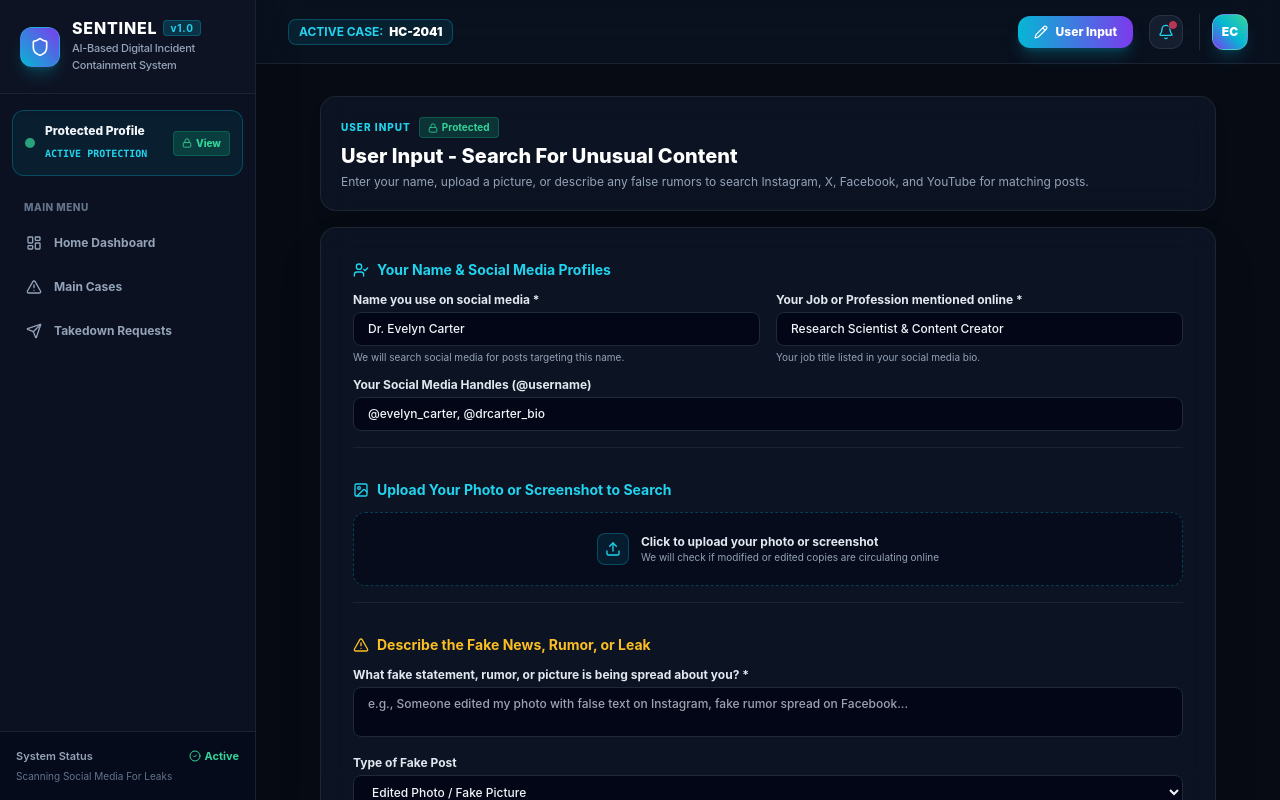
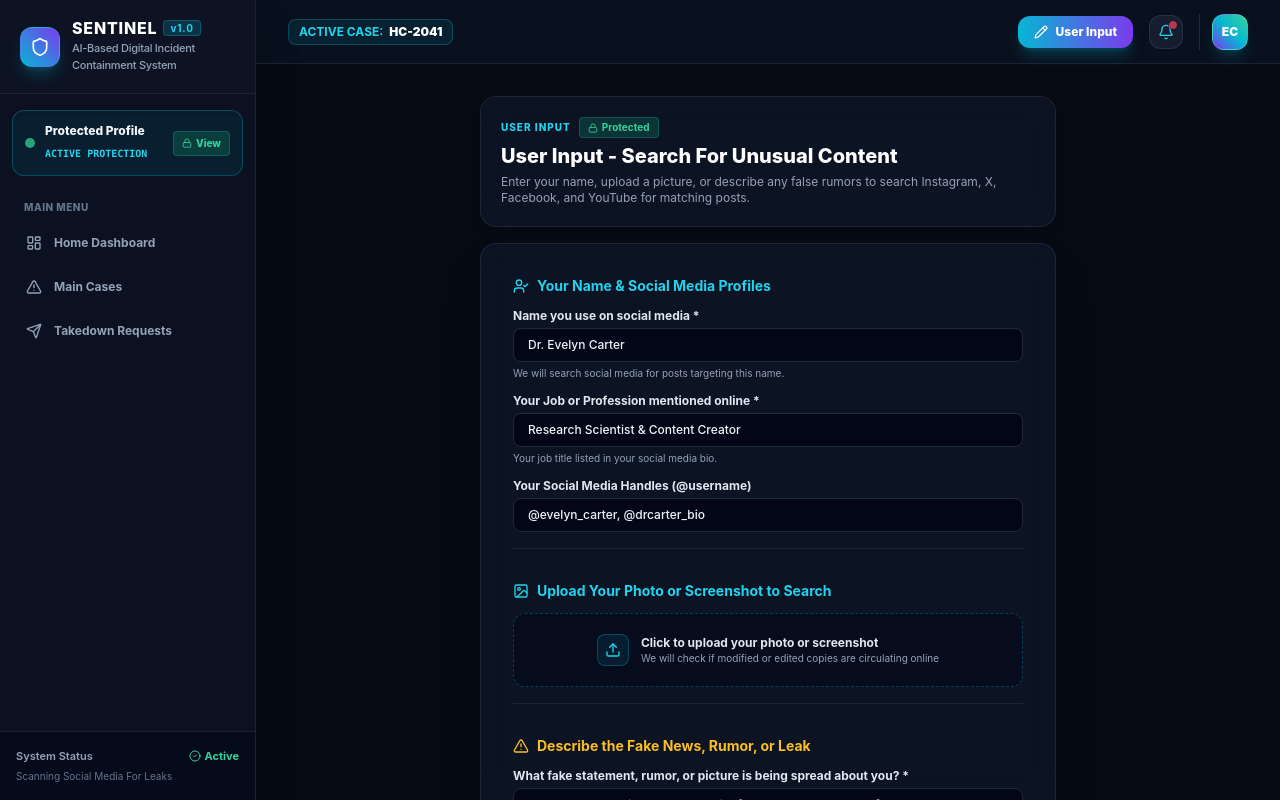
Before and after one commit to Vasundhra-06/sentinel-ai-containment, a Next.js app in the folder apps/web/: page /detections in a window 1280 px wide. Built offline with nearby package versions, Linux system fonts and the light colour scheme.

Commit message:
Assemble User Input fields centered one by one and reduce container breadth to max-w-xl

```diff
--- a/apps/web/src/app/detections/page.tsx
+++ b/apps/web/src/app/detections/page.tsx
@@ -131,7 +131,7 @@ function DetectionWorkbenchForm() {
   };
 
   return (
-    <div className="space-y-4 max-w-4xl mx-auto font-sans">
+    <div className="space-y-4 max-w-xl mx-auto font-sans">
       {/* Header Banner */}
       <div className="glass-card p-4 sm:p-5 rounded-2xl border border-cyan-500/20 bg-slate-900/90 shadow-lg flex flex-col sm:flex-row items-start sm:items-center justify-between gap-3">
         <div>
@@ -158,7 +158,7 @@ function DetectionWorkbenchForm() {
             <span>Your Name & Social Media Profiles</span>
           </div>
 
-          <div className="grid grid-cols-1 md:grid-cols-2 gap-4">
+          <div className="grid grid-cols-1 gap-3">
             <div>
               <label className="block text-xs font-bold text-slate-200 mb-1">Name you use on social media *</label>
               <input
@@ -280,7 +280,7 @@ function DetectionWorkbenchForm() {
             <span>Social Media Apps to Search</span>
           </div>
 
-          <div className="grid grid-cols-2 sm:grid-cols-3 lg:grid-cols-6 gap-2">
+          <div className="grid grid-cols-3 gap-2">
             {['Instagram', 'X (Twitter)', 'Facebook', 'YouTube', 'Reddit', 'Telegram'].map((platform) => {
               const isSelected = selectedPlatforms.includes(platform);
               return (
@@ -392,7 +392,7 @@ function DetectionWorkbenchForm() {
           </div>
 
           {/* Results Grid */}
-          <div className="grid grid-cols-1 md:grid-cols-2 gap-4">
+          <div className="grid grid-cols-1 gap-3">
             {detectedLeaks.map((leak) => (
               <div key={leak.id} className="glass-card p-6 rounded-2xl border border-slate-800 bg-slate-900/90 space-y-4 shadow-xl hover:border-cyan-500/40 transition-all">
                 <div className="flex items-center justify-between border-b border-slate-800 pb-3">
```
